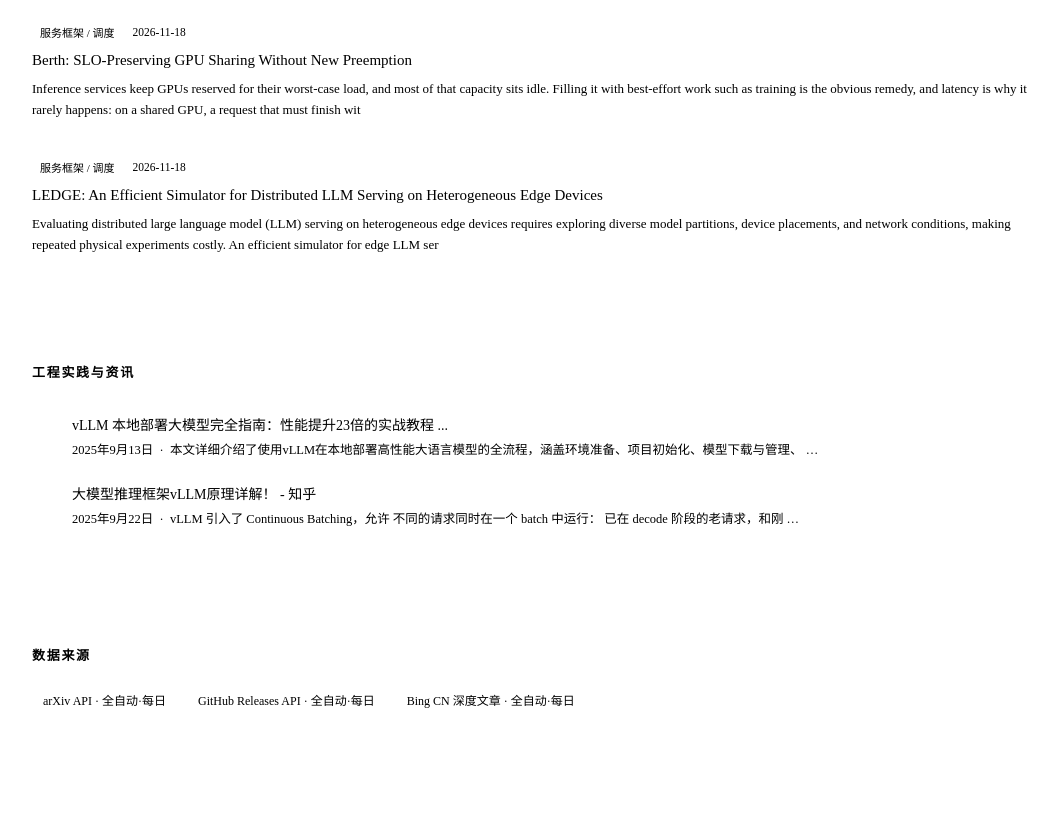
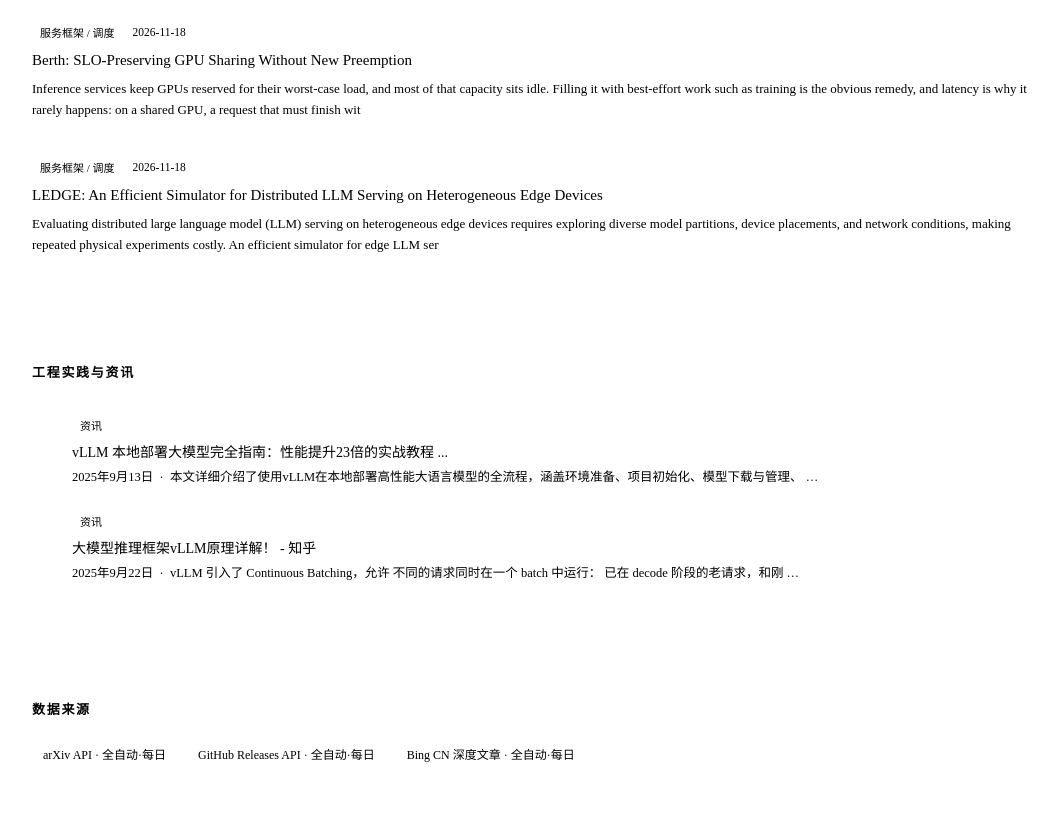
Before and after one commit to BH1IXO/ToddSite, a website: page public/inference.html in a window 1280 px wide. Shown: the part 3015-3830 px from the top of the page, without its empty margins (108-1166 px from the left). Before the commit the page ends 3781 px from the top, so only its background shows below. Drawn offline with Linux system fonts and the light colour scheme.

Commit message:
feat: 首页首屏压缩 + 头像 72px 圆形；推理优化卡滚动显示最近3天标题；资讯条补来源与日期

```diff
--- a/public/inference.html
+++ b/public/inference.html
@@ -41,6 +41,10 @@
   .news a{font-size:14px;line-height:1.5;text-decoration:none;color:inherit;font-weight:500}
   .news a:hover{color:#c2703a}
   .news .snip{color:var(--muted);font-size:12.5px;line-height:1.6;margin-top:4px}
+  .news .meta{display:flex;align-items:center;gap:10px;margin-bottom:6px}
+  .news .grp{font-size:11px;padding:2.5px 8px;border-radius:4px;background:var(--soft);color:var(--muted)}
+  .news .dt{font-size:11.5px;color:var(--muted);font-variant-numeric:tabular-nums}
+  .news a{display:block}
   .srcs{display:flex;flex-wrap:wrap;gap:10px}
   .src{font-size:12px;color:var(--muted);background:var(--soft);padding:5px 11px;border-radius:6px}
   .filter{display:flex;gap:8px;flex-wrap:wrap;margin-bottom:20px}
@@ -122,9 +126,12 @@ fetch('/daily/inference.json').then(r => r.json()).then(d => {
   });
   renderPapers('all');
 
+  const esc = s => String(s == null ? '' : s).replace(/[&<>"']/g, c => ({'&':'&amp;','<':'&lt;','>':'&gt;','"':'&quot;',"'":'&#39;'}[c]));
+  const safeUrl = u => /^https?:\/\//i.test(u || '') ? u : '#';
   document.getElementById('news').innerHTML = (d.news || []).map(n => `
-    <li><a href="https://cn.bing.com/search?q=${encodeURIComponent(n.title)}" target="_blank" rel="noopener">${n.title}</a>
-    ${n.snippet ? `<div class="snip">${n.snippet}</div>` : ''}</li>`).join('');
+    <li><div class="meta"><span class="grp">${esc(n.source || '资讯')}</span><span class="dt">${esc(n.date || '')}</span></div>
+    <a href="${esc(safeUrl(n.url))}" target="_blank" rel="noopener">${esc(n.title)}</a>
+    ${n.snippet ? `<div class="snip">${esc(n.snippet)}</div>` : ''}</li>`).join('');
 
   document.getElementById('srcs').innerHTML = d.sources.map(s =>
     `<span class="src">${s.name} · ${s.mode}</span>`).join('');
@@ -133,5 +140,6 @@ fetch('/daily/inference.json').then(r => r.json()).then(d => {
   console.error(e);
 });
 </script>
+<script src='/track.js' defer></script>
 </body>
 </html>
```
Also changed, not shown: public/index.html (+1 -0 lines).
